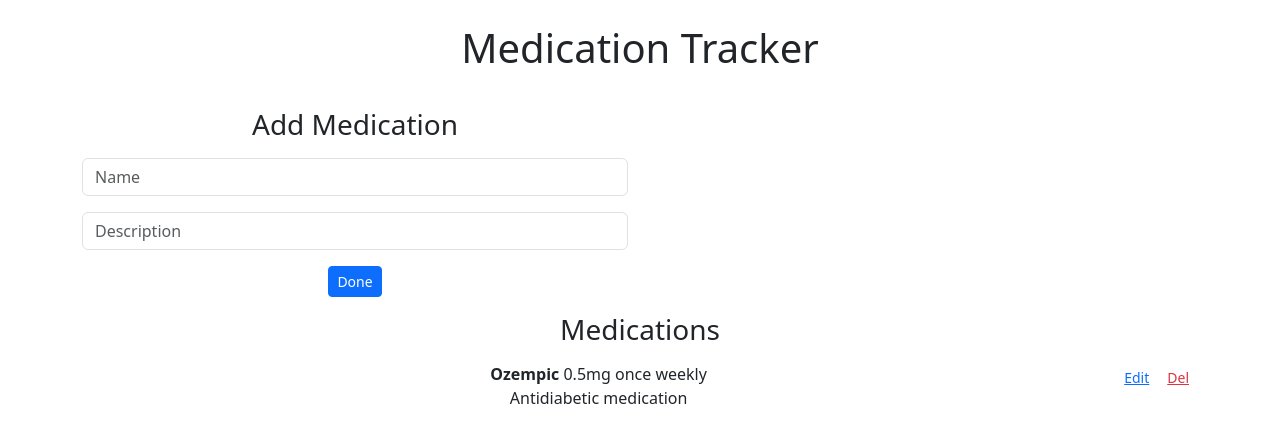
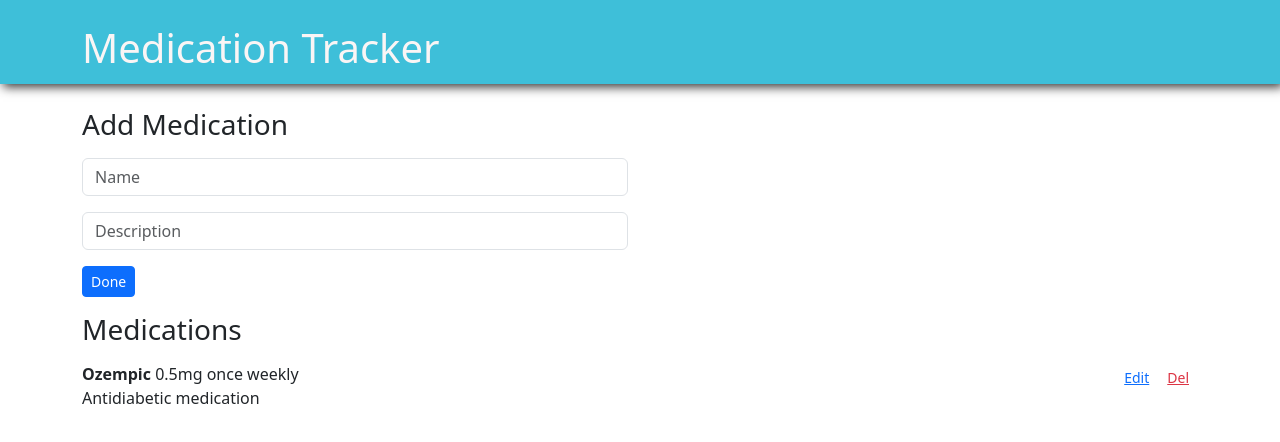
Before and after one commit to pdimaano/med-tracker, a React (Create React App) app: page / in a window 1280 px wide. Shown: the top 442 px of the page. Built offline with nearby package versions, Linux system fonts and the light colour scheme; the HTML template or start-up script is replaced by a standard one.

Commit message:
updated App.css file with header colors and styling

```diff
--- a/src/App.css
+++ b/src/App.css
@@ -1,38 +1,5 @@
-.App {
-  text-align: center;
+.App header {
+  background-color: #3ebfd9;
+  color: #faf5f5;
+  box-shadow: 3px 3px 10px #333333;
 }
-
-.App-logo {
-  height: 40vmin;
-  pointer-events: none;
-}
-
-@media (prefers-reduced-motion: no-preference) {
-  .App-logo {
-    animation: App-logo-spin infinite 20s linear;
-  }
-}
-
-.App-header {
-  background-color: #282c34;
-  min-height: 100vh;
-  display: flex;
-  flex-direction: column;
-  align-items: center;
-  justify-content: center;
-  font-size: calc(10px + 2vmin);
-  color: white;
-}
-
-.App-link {
-  color: #61dafb;
-}
-
-@keyframes App-logo-spin {
-  from {
-    transform: rotate(0deg);
-  }
-  to {
-    transform: rotate(360deg);
-  }
-}
```
